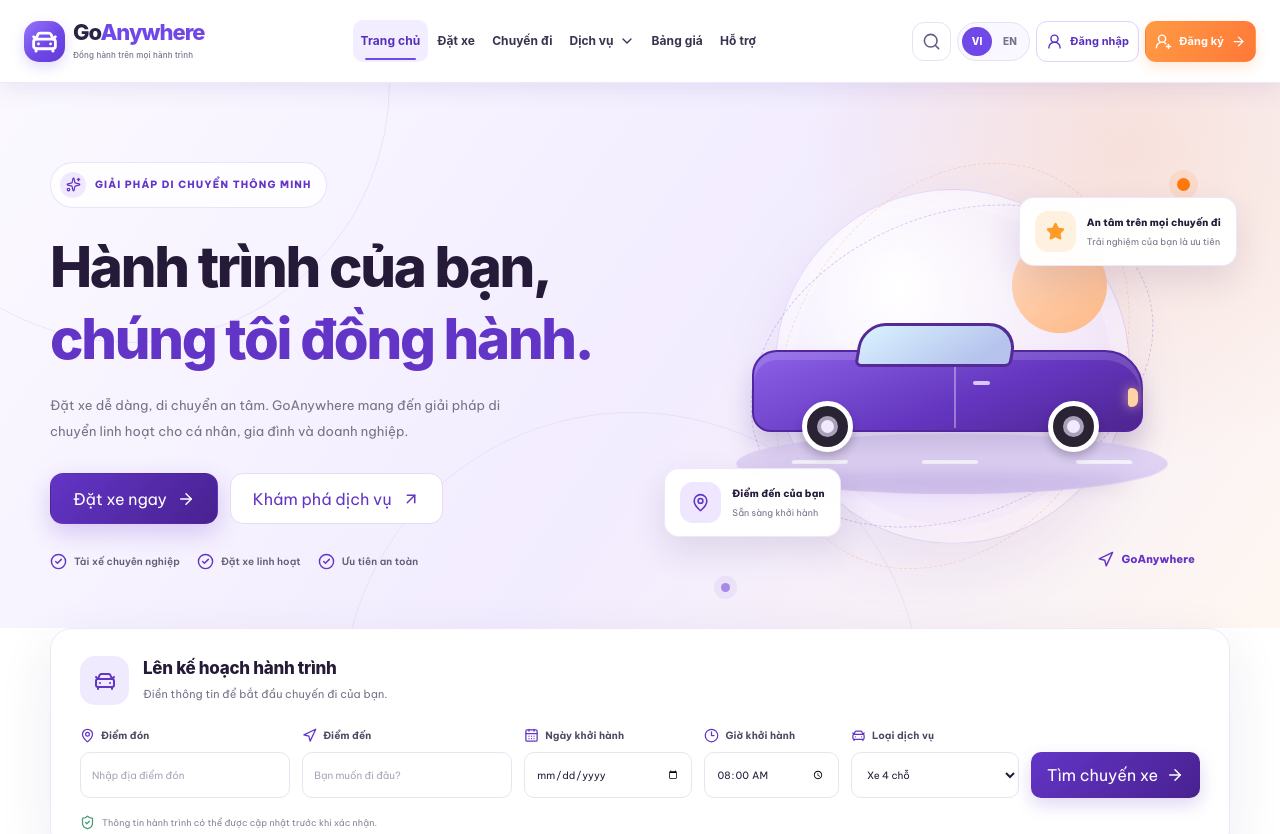
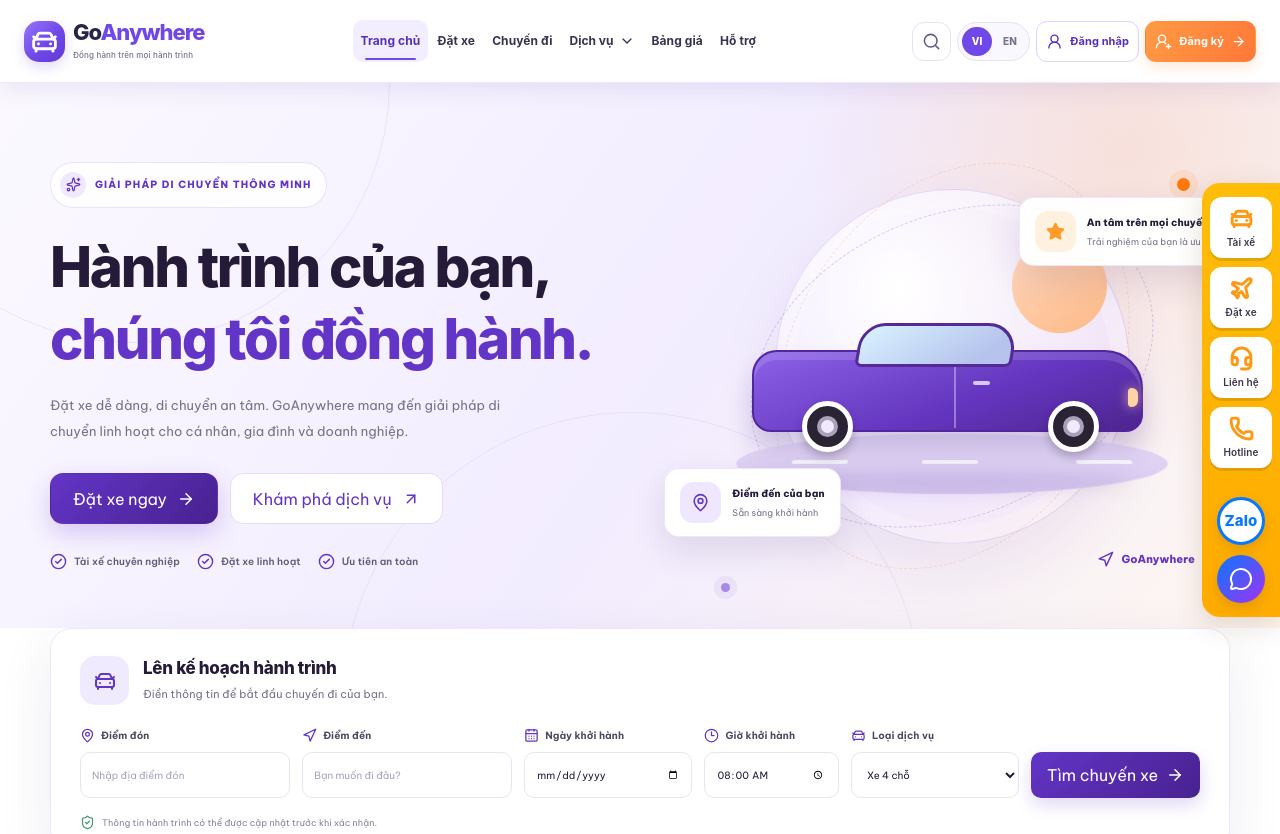
Before and after one commit to thanh-studio/Nhom1_HoangHaDigital, a React (Vite) app in the folder frontend/: page /home in a window 1280 px wide. Shown: the top 834 px of the page. Built offline with nearby package versions, Linux system fonts and the light colour scheme.

Commit message:
upload code

```diff
--- a/frontend/src/App.jsx
+++ b/frontend/src/App.jsx
@@ -29,6 +29,7 @@ import Events from "./components/Events";
 import Driver from "./components/Driver";
 import Company from "./components/Company";
 import Contact from "./components/Contact";
+import FloatingContact from "./components/FloatingContact";
 
 import heroImg from "./assets/hero.png";
 
@@ -563,6 +564,7 @@ function AppLayout() {
 
       {/* FOOTER */}
       <Footer language={language} />
+      <FloatingContact />
     </div>
   );
 }
--- /dev/null
+++ b/frontend/src/components/FloatingContact.css
@@ -0,0 +1,144 @@
+.floating-contact {
+  position: fixed;
+  right: 0;
+  top: 50%;
+  z-index: 999;
+  display: flex;
+  flex-direction: column;
+  align-items: center;
+  gap: 9px;
+  width: 78px;
+  padding: 14px 8px;
+  background: linear-gradient(180deg, #ffbd08, #ffab00);
+  border-radius: 18px 0 0 18px;
+  box-shadow: 0 8px 28px rgba(92, 58, 15, 0.17);
+  transform: translateY(-50%);
+}
+
+.floating-contact-item {
+  display: flex;
+  flex-direction: column;
+  align-items: center;
+  justify-content: center;
+  gap: 4px;
+  width: 62px;
+  min-height: 61px;
+  padding: 7px 3px;
+  color: #ff9814;
+  background: #fff;
+  border: 1px solid rgba(255, 255, 255, 0.9);
+  border-radius: 12px;
+  box-shadow: 0 3px 0 rgba(78, 58, 20, 0.16);
+  text-decoration: none;
+  transition:
+    transform 0.2s ease,
+    box-shadow 0.2s ease,
+    background 0.2s ease;
+}
+
+.floating-contact-item svg {
+  width: 25px;
+  height: 25px;
+  stroke-width: 2.8;
+}
+
+.floating-contact-item span {
+  color: #3d3547;
+  font-size: 10px;
+  font-weight: 600;
+  text-align: center;
+}
+
+.floating-contact-item:hover {
+  background: #fff8eb;
+  box-shadow: 0 5px 12px rgba(81, 49, 10, 0.14);
+  transform: translateX(-5px);
+}
+
+.floating-contact-socials {
+  display: flex;
+  flex-direction: column;
+  align-items: center;
+  gap: 10px;
+  margin-top: 20px;
+}
+
+.floating-social-link {
+  display: flex;
+  align-items: center;
+  justify-content: center;
+  width: 48px;
+  height: 48px;
+  border-radius: 50%;
+  color: #fff;
+  font-weight: 800;
+  text-decoration: none;
+  box-shadow: 0 5px 12px rgba(38, 39, 70, 0.13);
+  transition: transform 0.2s ease;
+}
+
+.floating-social-link:hover {
+  transform: scale(1.08);
+}
+
+.floating-zalo {
+  color: #0878ff;
+  background: #fff;
+  border: 3px solid #0878ff;
+  font-size: 15px;
+}
+
+.floating-messenger {
+  background: linear-gradient(135deg, #0878ff, #a331f4);
+}
+
+.floating-messenger svg {
+  width: 24px;
+  height: 24px;
+}
+
+@media (max-width: 768px) {
+  .floating-contact {
+    top: auto;
+    right: 12px;
+    bottom: 18px;
+    gap: 7px;
+    width: 59px;
+    padding: 9px 5px;
+    border-radius: 16px;
+    transform: none;
+  }
+
+  .floating-contact-item {
+    width: 49px;
+    min-height: 49px;
+    border-radius: 10px;
+  }
+
+  .floating-contact-item svg {
+    width: 21px;
+    height: 21px;
+  }
+
+  .floating-contact-item span {
+    font-size: 9px;
+  }
+
+  .floating-contact-socials {
+    gap: 7px;
+    margin-top: 8px;
+  }
+
+  .floating-social-link {
+    width: 42px;
+    height: 42px;
+  }
+}
+
+@media (prefers-reduced-motion: reduce) {
+  .floating-contact *,
+  .floating-contact *::before,
+  .floating-contact *::after {
+    transition: none !important;
+  }
+}
--- /dev/null
+++ b/frontend/src/components/FloatingContact.jsx
@@ -0,0 +1,84 @@
+import {
+  MessageCircle,
+  Phone,
+  Headset,
+  Plane,
+  CarFront,
+  X,
+} from "lucide-react";
+
+import "./FloatingContact.css";
+
+export default function FloatingContact() {
+  const zaloUrl = "https://zalo.me/SDT_CUA_BAN";
+  const messengerUrl = "https://m.me/FACEBOOK_PAGE_ID";
+  const phoneNumber = "0900000000";
+
+  return (
+    <aside className="floating-contact" aria-label="Liên hệ nhanh">
+      <a
+        href="#driver"
+        className="floating-contact-item"
+        aria-label="Dịch vụ tài xế"
+        title="Dịch vụ tài xế"
+      >
+        <CarFront />
+        <span>Tài xế</span>
+      </a>
+
+      <a
+        href="#booking"
+        className="floating-contact-item"
+        aria-label="Đặt xe"
+        title="Đặt xe"
+      >
+        <Plane />
+        <span>Đặt xe</span>
+      </a>
+
+      <a
+        href="/contact"
+        className="floating-contact-item"
+        aria-label="Liên hệ doanh nghiệp"
+        title="Liên hệ doanh nghiệp"
+      >
+        <Headset />
+        <span>Liên hệ</span>
+      </a>
+
+      <a
+        href={`tel:${phoneNumber}`}
+        className="floating-contact-item"
+        aria-label="Gọi hotline"
+        title="Gọi hotline"
+      >
+        <Phone />
+        <span>Hotline</span>
+      </a>
+
+      <div className="floating-contact-socials">
+        <a
+          href={zaloUrl}
+          target="_blank"
+          rel="noopener noreferrer"
+          className="floating-social-link floating-zalo"
+          aria-label="Chat qua Zalo"
+          title="Chat Zalo"
+        >
+          Zalo
+        </a>
+
+        <a
+          href={messengerUrl}
+          target="_blank"
+          rel="noopener noreferrer"
+          className="floating-social-link floating-messenger"
+          aria-label="Chat qua Messenger"
+          title="Chat Messenger"
+        >
+          <MessageCircle />
+        </a>
+      </div>
+    </aside>
+  );
+}
```
